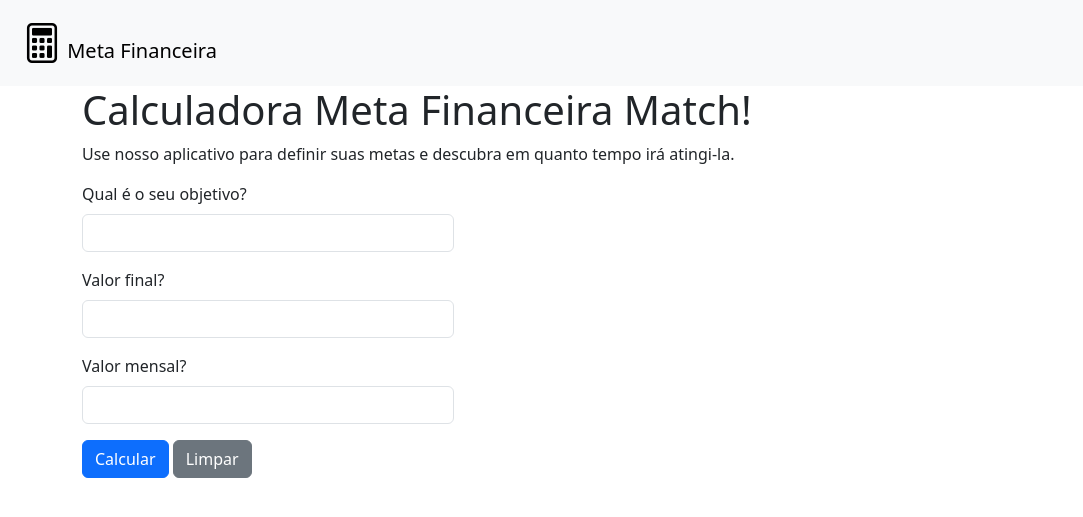
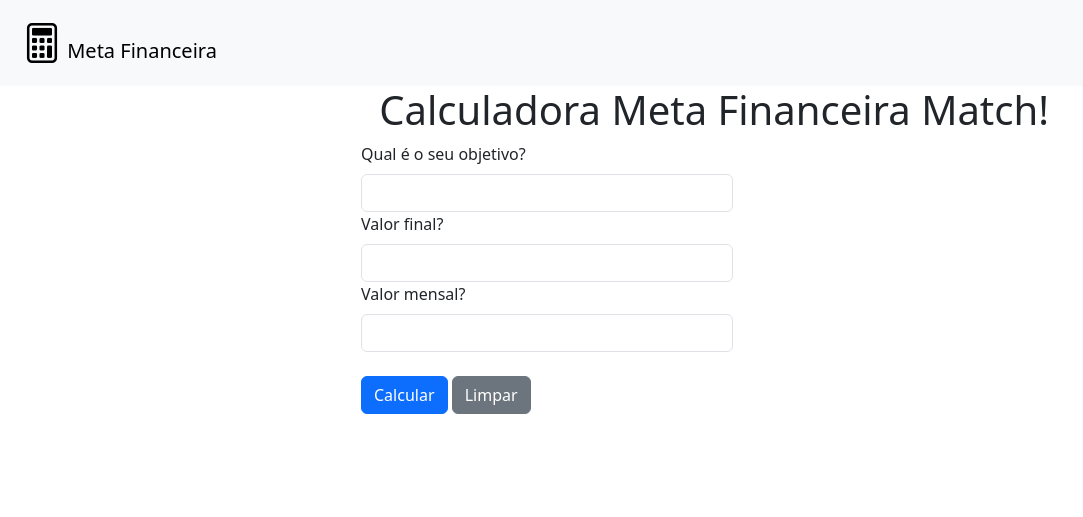
Before and after one commit to edilsontorres/metaFinanceiraMetch, a Django app: page / in a window 1280 px wide. Shown: the top 517 px of the page, without its empty margins (0-1083 px from the left). Run offline with Django 4.2, Linux system fonts and the light colour scheme.

Commit message:
Atualizando home

```diff
--- a/app_metaFinanceira/templates/home.html
+++ b/app_metaFinanceira/templates/home.html
@@ -22,50 +22,50 @@
   </nav>
 
   <section>
-    <div class="container">
+    <div class="container-fluid col-md-10">
+      <div class="offset-md-3">
         <h1>Calculadora Meta Financeira Match!</h1>
-      <p>Use nosso aplicativo para definir suas metas e descubra em quanto tempo irá atingi-la.</p>
+      </div>
     </div>
 
     <div class="container" name="formulario_metas">
       <form method="post" action="{% url 'calcular' %}" class="needs-validation" novalidate>
         {% csrf_token %}
-        <div class="col-4">
-          <div class="mb-3">
+        <div class="col-md-4 offset-md-3">
           <label for="objetivo" class="form-label">Qual é o seu objetivo?</label>
           <input type="text" class="form-control" name="objetivo" id="objetivo" required>
           <div class="invalid-feedback">
             Informe seu objetivo
           </div>
         </div>
-          <div class="mb-3">
+        <div class="col-md-4 offset-md-3">
           <label for="meta" class="form-label">Valor final?</label>
           <input type="text" class="form-control" name="meta" id="meta" required>
           <div class="invalid-feedback">
             Informe o valor final
           </div>
         </div>
-          <div class="mb-3">
+        <div class="col-md-4 offset-md-3">
           <label for="valorMensal" class="form-label">Valor mensal?</label>
           <input type="text" class="form-control" name="valorMensal" id="valorMensal" required>
           <div class="invalid-feedback">
             Informe quanto você pode poupar por mês
           </div>
-          </div>
-        </div>
+          <br />
           <button type="submit" class="btn btn-primary">Calcular</button>
           <button type="button" class="btn btn-secondary" onclick="limparForm()">Limpar</button>
+        </div>
       </form>
     </div>
   </section>
   <br />
   {% if resultado %}
-  <section class="container">
-    <h2>Resultado:</h2>
-
-    <table class="table table-bordered">
+  <div class="container">
+    <div class="col-4 offset-md-3">
+      <h2>Resultado:</h2><br />
+      <table class="table table-bordered table-striped table-hover">
         <thead>
-        <tr class="table-secondary">
+          <tr class="table-dark">
             <th>Descrição</th>
             <th>Valores</th>
           </tr>
@@ -86,9 +86,10 @@
         </tbody>
       </table>
       <a href="/" class="btn btn-success">Novo cálculo</a>
-  </section>
+    </div>
+  </div>
+  {% endif %}
 
-  {% endif %}
   <script src="https://cdn.jsdelivr.net/npm/bootstrap@5.3.2/dist/js/bootstrap.bundle.min.js"
     integrity="sha384-C6RzsynM9kWDrMNeT87bh95OGNyZPhcTNXj1NW7RuBCsyN/o0jlpcV8Qyq46cDfL" crossorigin="anonymous">
     </script>
```
Lines whose indentation alone changed are shown as unchanged.
